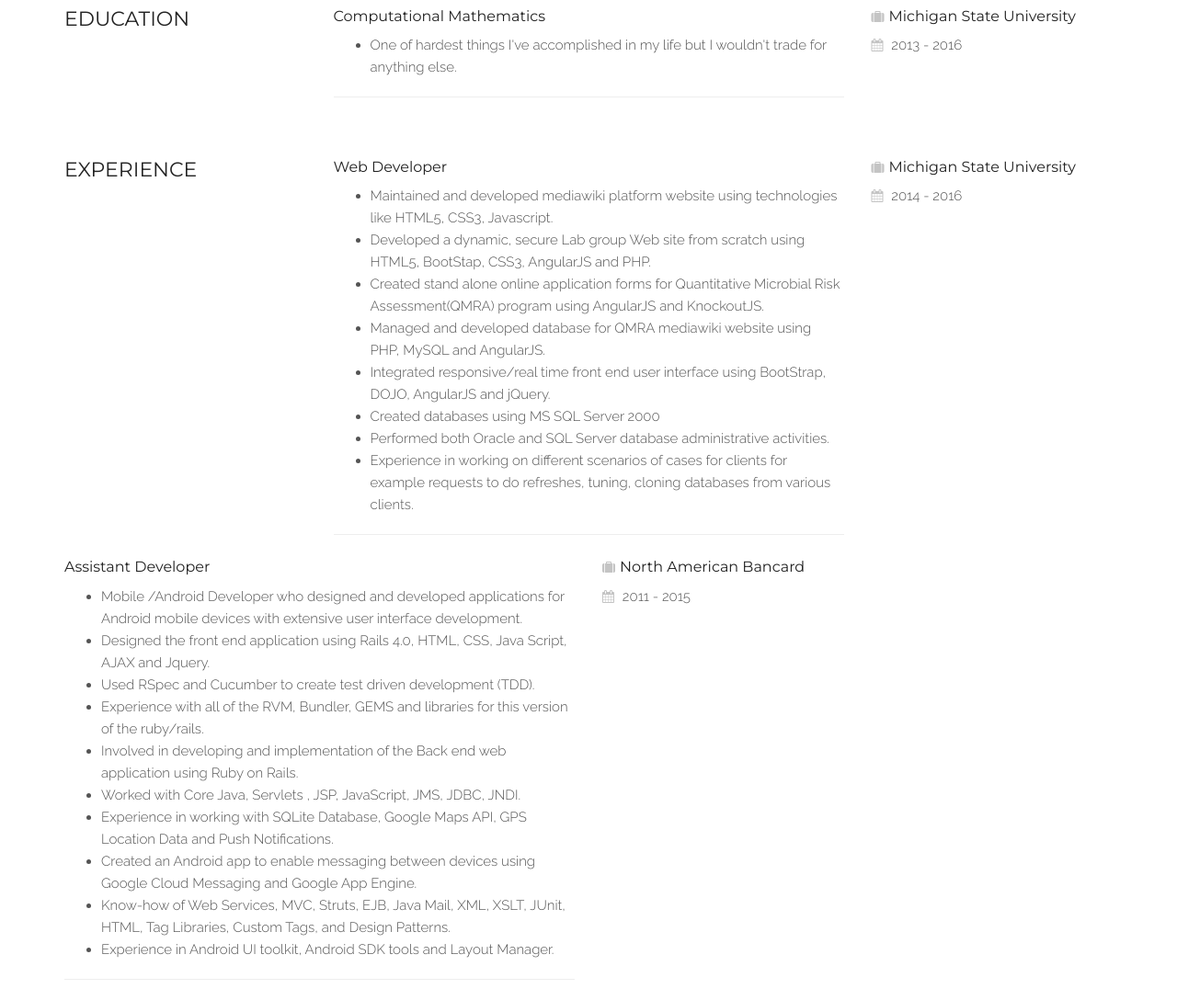
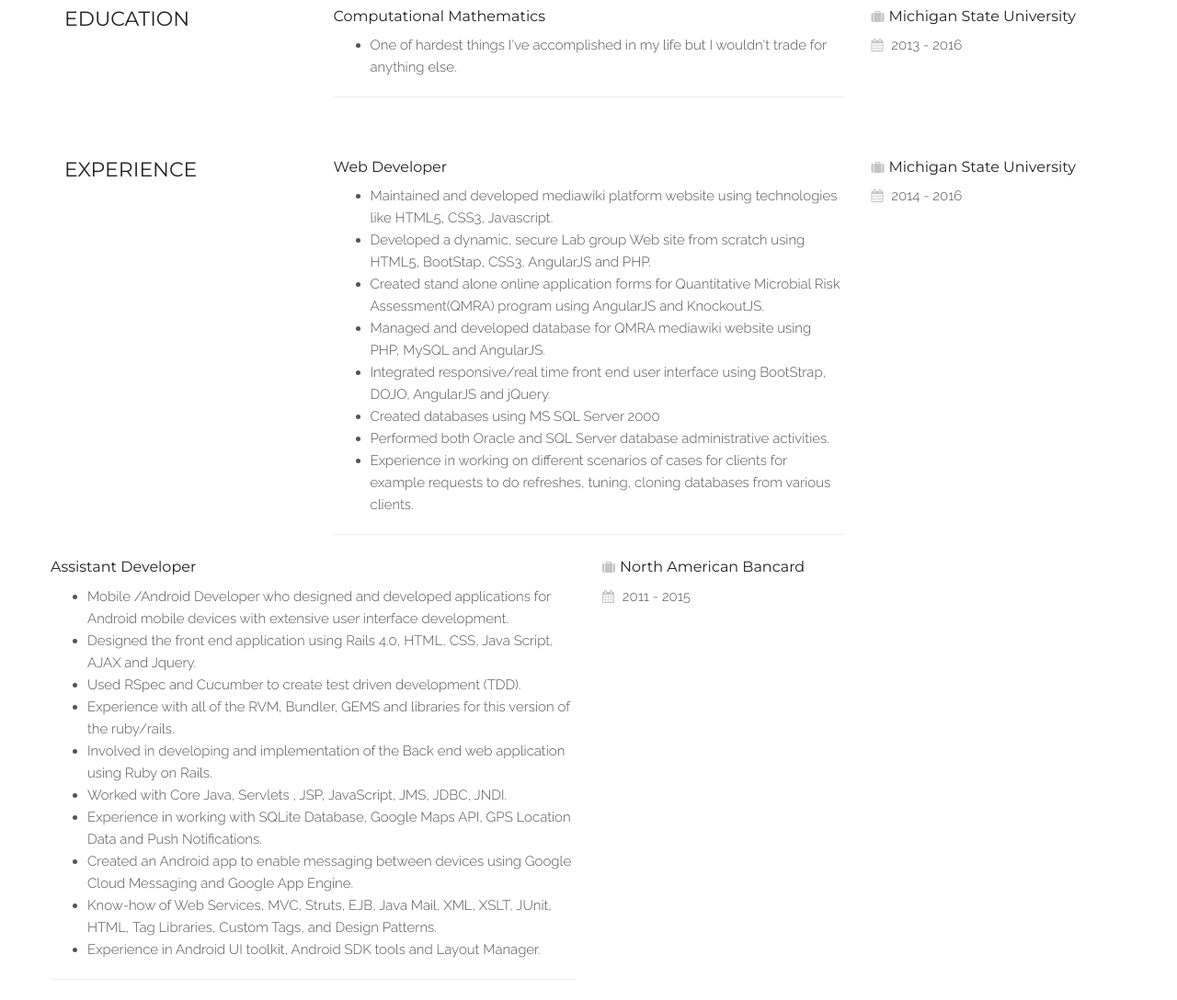
Before and after one commit to DamanHanzo/DamanHanzo.github.io, a plain HTML site: page index.html in a window 1280 px wide. Shown: the part 2492-3580 px from the top of the page at 92% size. Drawn offline with Linux system fonts and the light colour scheme.

Commit message:
fixing resume section

```diff
--- a/index.html
+++ b/index.html
@@ -509,6 +509,8 @@
 						<hr class="visible-xs">
 					</div>
 
+				<div class="row resume-items">
+
 					<div class="col-md-6 col-sm-8 resume-item wow bounceInUp">
 						<h4>Assistant Developer</h4>
 						<ul>
@@ -531,7 +533,7 @@
 						<i class="fa fa-calendar"></i> 2011 - 2015
 						<hr class="visible-xs">
 					</div>
-
+				</div>
 					<!-- <div class="col-md-6 col-md-offset-3 col-sm-8 resume-item wow bounceInUp">
 						<h4></h4>
 						<p>I am alone, and feel the charm of existence in this spot, which was created for the bliss of souls like mine. I am so happy, my dear friend.</p>
```
